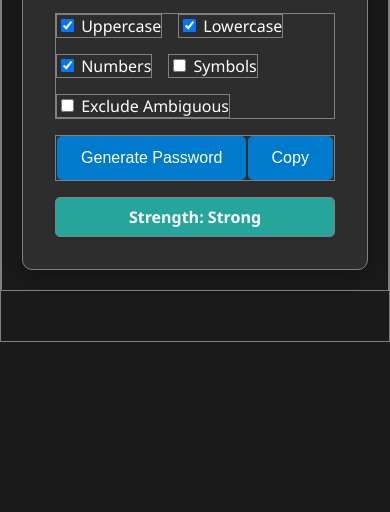
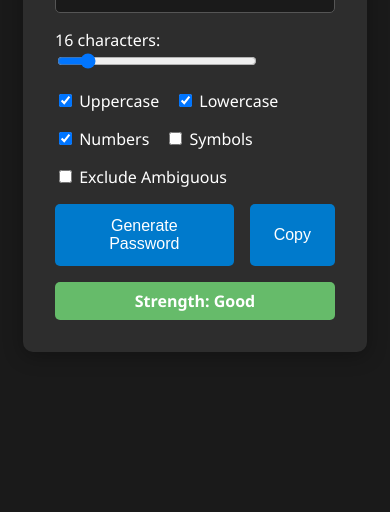
Before and after one commit to DiegoMGE/password-generator, a website: page index.html in a window 390 px wide. Shown: the part 348-860 px from the top of the page. Drawn offline with Linux system fonts and the light colour scheme.

Commit message:
Logic for value the score of strenght in every password has been ajusted. Basic media queries has been added for better control in css between different screen sizes.

```diff
--- a/custom.css
+++ b/custom.css
@@ -1,16 +1,19 @@
 /* Night coding session - Day 1 */
 * {
   box-sizing: border-box;
-  border: 1px solid gray;
+  /* border: 1px solid gray; */
 }
 
 body {
-  font-family: "Segoe UI", Tahoma, Geneva, Verdana, sans-serif;
-  max-width: 500px;
-  margin: 50px auto;
-  padding: 20px;
+  display: flex;
+  align-items: center;
+  justify-content: center;
   background: #1a1a1a;
   color: #fff;
+  font-family: "Segoe UI", Tahoma, Geneva, Verdana, sans-serif;
+  padding: 15px;
+  min-height: 100dvh;
+  height: 100%;
 }
 
 .container {
@@ -102,3 +105,18 @@ button:hover {
   display: flex;
   justify-content: space-evenly;
 }
+
+@media (min-width: 320px) {
+  .cnt-buttons {
+    gap: 1rem;
+  }
+}
+
+@media (min-width: 768px) {
+  .container {
+    max-width: 500px;
+  }
+  .cnt-buttons {
+    gap: 2rem;
+  }
+}
--- a/main.js
+++ b/main.js
@@ -44,8 +44,12 @@ function calculateStrength(password) {
   if (/[0-9]/.test(password)) score++;
   if (/[^a-zA-Z0-9]/.test(password)) score++;
 
-  const levels = ["Very Weak", "Weak", "Fair", "Good", "Strong"];
-  return levels[score] || "Very Weak";
+  if (score <= 1) return "Very Weak";
+  if (score === 2) return "Weak";
+  if (score === 3) return "Fair";
+  if (score === 4) return "Good";
+  if (score === 5) return "Strong";
+  return "Unbreakable";
 }
 
 generateBtn.addEventListener("click", () => {
@@ -81,11 +85,10 @@ copyBtn.addEventListener("click", async () => {
     if (navigator.clipboard && navigator.clipboard.writeText) {
       await navigator.clipboard.writeText(textToCopy);
     } else {
-      // ⚠️ Fallback para navegadores antiguos
+      // ⚠️ En caso se use un navegador muy antiguos
       passwordInput.select();
       document.execCommand("copy");
     }
-
     copyBtn.textContent = "Copied!";
     setTimeout(() => (copyBtn.textContent = "Copy"), 2000);
   } catch (err) {
```
